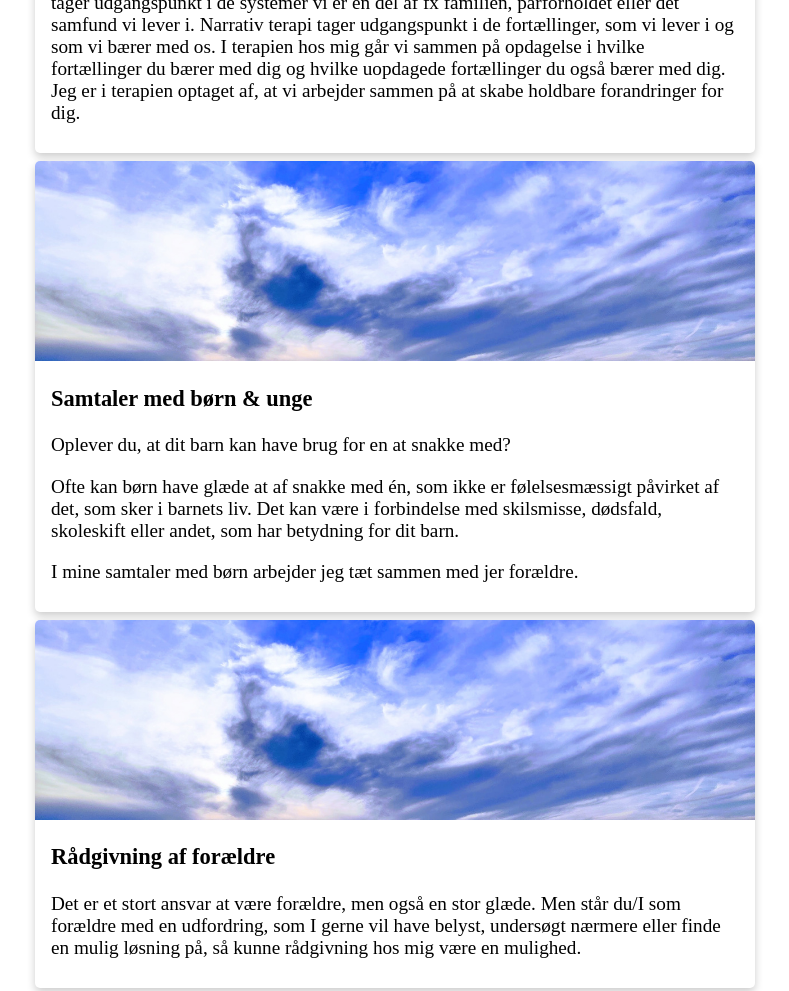
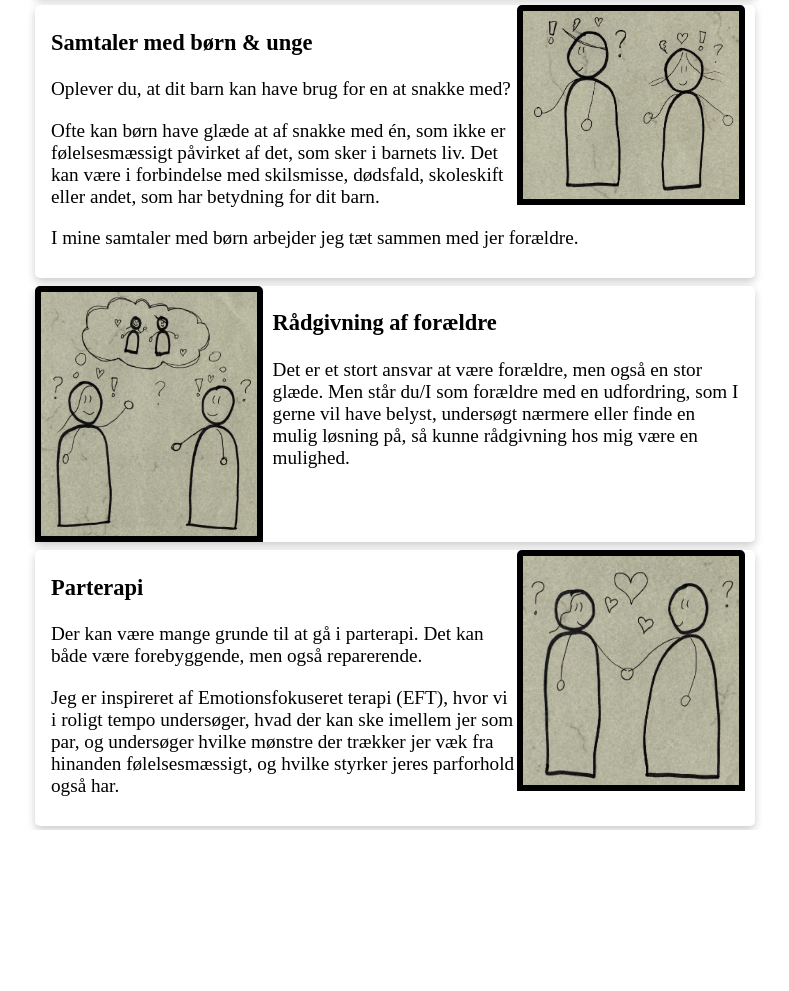
Before and after one commit to jespera/lonnieweb, a plain HTML site: page tilbyder.html in a window 1280 px wide. Shown: the part 843-1834 px from the top of the page, without its empty margins (209-998 px from the left). After the commit the page ends 1673 px from the top, so only its background shows below. Drawn offline with Linux system fonts and the light colour scheme.

Commit message:
Nye billeder

```diff
--- a/styles.css
+++ b/styles.css
@@ -1,4 +1,3 @@
-
 .center {
     width: 800px;
     margin-top: 0;
@@ -24,6 +23,15 @@
 .top img {
     background-color: green;
     height: var(--h);
+}
+
+.card img {
+    margin-right: 0.5em;
+    float: left;
+    border-color: black;
+    border-style: solid;
+    border-width: 6px;
+    width: 30%;
 }
 
 .top h1 {
@@ -97,7 +105,7 @@ body {
 
 
 .card {
-  box-shadow: 0 4px 8px 0 rgba(0,0,0,0.2);
+    box-shadow: 0 4px 8px 0 rgba(0, 0, 0, 0.2);
     transition: 0.3s;
     width: 90%;
     border-radius: 5px;
@@ -107,7 +115,7 @@ body {
 }
 
 .card:hover {
-  box-shadow: 0 8px 16px 0 rgba(0,0,0,0.2);
+    box-shadow: 0 8px 16px 0 rgba(0, 0, 0, 0.2);
 }
 
 .card img {
--- a/tilbyder.html
+++ b/tilbyder.html
@@ -25,7 +25,7 @@
 
     <div class="center">
         <div class="card">
-            <img src="himmel.jpg" style="width: 100%; height: 200; object-fit: cover;" />
+            <img src="individuel.jpg" />
             <div class="container">
                 <h3>Individuel terapi</h3>
                 <p>Der kan være mange grunde til at søge individuel terapi.</p>
@@ -37,7 +37,7 @@ Jeg er i terapien optaget af, at vi arbejder sammen på at skabe holdbare forand
             </div>
         </div>
         <div class="card">
-            <img src="himmel.jpg" style="width: 100%; height: 200px; object-fit: cover;" />
+            <img src="bornogunge.jpg" style="float: right;"/>
             <div class="container">
                 <h3>Samtaler med børn & unge</h3>
                 <p>
@@ -49,14 +49,14 @@ Jeg er i terapien optaget af, at vi arbejder sammen på at skabe holdbare forand
             </div>
         </div>
         <div class="card">
-            <img src="himmel.jpg" style="width: 100%; height: 200px; object-fit: cover;" />
+            <img src="forældreradgivning.jpg"/>
             <div class="container">
                 <h3>Rådgivning af forældre</h3>
                 <p>Det er et stort ansvar at være forældre, men også en stor glæde. Men står du/I som forældre med en udfordring, som I gerne vil have belyst, undersøgt nærmere eller finde en mulig løsning på, så kunne rådgivning hos mig være en mulighed.</p>
             </div>
         </div>
         <div class="card">
-            <img src="himmel.jpg" style="width: 100%; height: 200px; object-fit: cover;" />
+            <img src="par.jpg" style="float: right;"/>
             <div class="container">
                 <h3>Parterapi</h3>
                 <p>
```
Also changed, not shown: bornogunge.jpg (added), forældreradgivning.jpg (added), individuel.jpg (added), par.jpg (added). Lines whose indentation alone changed are shown as unchanged.
